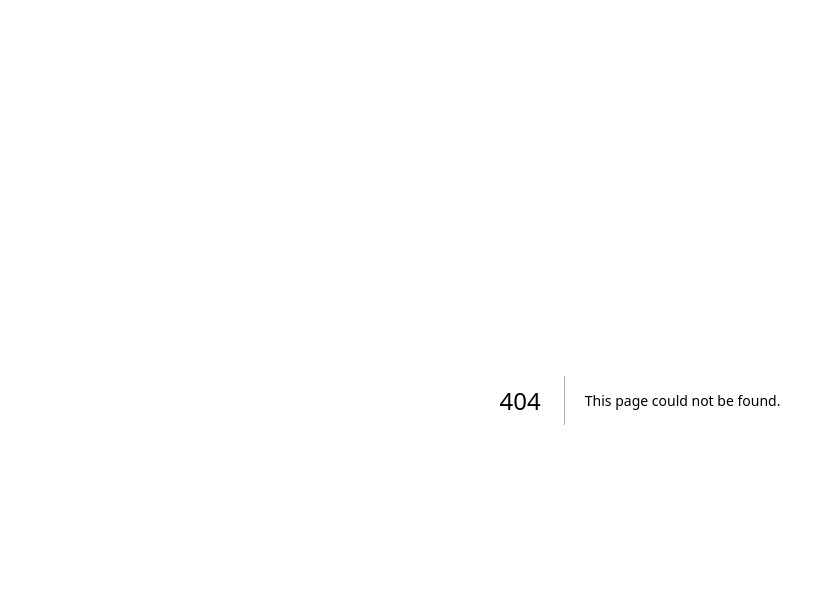
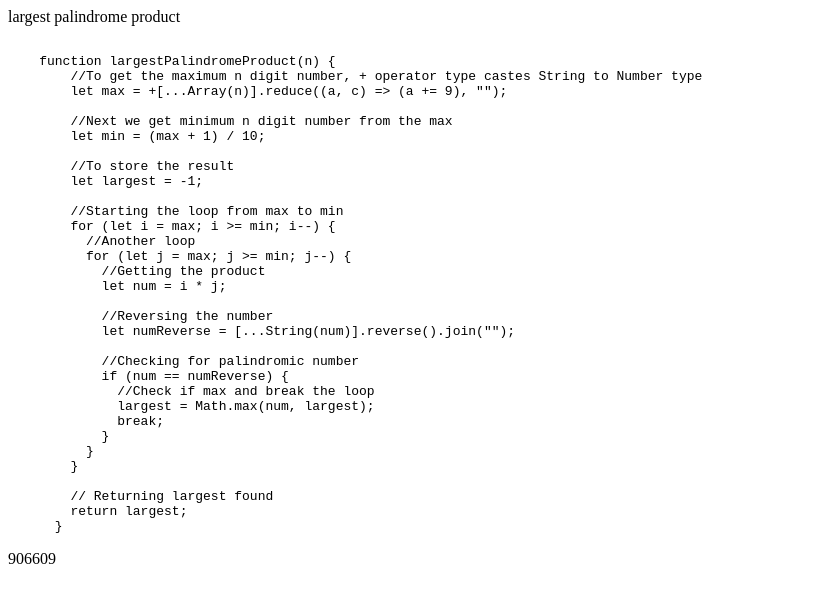
Before and after one commit to ragulpalanisamy/fcc_projects_euler, a Next.js app: page /Larg_Palindrome_product in a window 1280 px wide. Before the commit this address had no page. Shown: the top 602 px of the page, without its empty margins (0-835 px from the left). Built offline with nearby package versions, Linux system fonts and the light colour scheme.

Commit message:
feat: :sparkles: Added the largest palindrome product

```diff
--- a/src/app/page.js
+++ b/src/app/page.js
@@ -16,6 +16,10 @@ export default function Home() {
     <Link href="/Largest">
         Largest
       </Link>
+    <br></br>
+    <Link href="/Larg_Palindrome_product">
+        largest Palindrome Product
+    </Link>
       </>
 
   )
--- /dev/null
+++ b/src/pages/Larg_Palindrome_product.tsx
@@ -0,0 +1,83 @@
+import React from 'react'
+
+export default function Larg_Palindrome_product() {
+    const codeSnippet = `
+    function largestPalindromeProduct(n) {
+        //To get the maximum n digit number, + operator type castes String to Number type
+        let max = +[...Array(n)].reduce((a, c) => (a += 9), "");
+
+        //Next we get minimum n digit number from the max
+        let min = (max + 1) / 10;
+
+        //To store the result
+        let largest = -1;
+
+        //Starting the loop from max to min
+        for (let i = max; i >= min; i--) {
+          //Another loop
+          for (let j = max; j >= min; j--) {
+            //Getting the product
+            let num = i * j;
+
+            //Reversing the number
+            let numReverse = [...String(num)].reverse().join("");
+
+            //Checking for palindromic number
+            if (num == numReverse) {
+              //Check if max and break the loop
+              largest = Math.max(num, largest);
+              break;
+            }
+          }
+        }
+
+        // Returning largest found
+        return largest;
+      }`;
+
+    function largestPalindromeProduct(n: any) {
+        //To get the maximum n digit number, + operator type castes String to Number type
+        let max = +[...Array(n)].reduce((a, c) => (a += 9), "");
+
+        //Next we get minimum n digit number from the max
+        let min = (max + 1) / 10;
+
+        //To store the result
+        let largest = -1;
+
+        //Starting the loop from max to min
+        for (let i = max; i >= min; i--) {
+            //Another loop
+            for (let j = max; j >= min; j--) {
+                //Getting the product
+                let num = i * j;
+
+                //Reversing the number
+                let numReverse = [...String(num)].reverse().join("");
+
+                //Checking for palindromic number
+                if (num == numReverse) {
+                    //Check if max and break the loop
+                    largest = Math.max(num, largest);
+                    break;
+                }
+            }
+        }
+
+        // Returning largest found
+        return largest;
+    }
+    return (
+        <div>largest palindrome product
+            <pre>
+                <code>{codeSnippet}</code>
+            </pre>
+            <p>
+                {largestPalindromeProduct(3)}
+            </p>
+
+        </div>
+
+
+    )
+}
```
